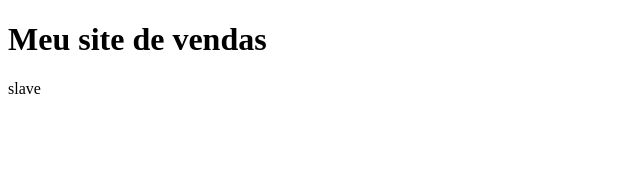
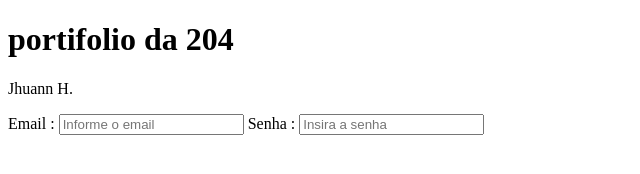
Before and after one commit to Jhuann-9047/Java204, a plain HTML site: page index.html in a window 1280 px wide. Shown: the whole page, without its empty margins (0-640 px from the left). Drawn offline with Linux system fonts and the light colour scheme.

Commit message:
segunda versao do meu site

```diff
--- a/index.html
+++ b/index.html
@@ -6,7 +6,11 @@
     <title>meu site</title>
 </head>
 <body>
-    <h1>Meu site de vendas</h1>
-    <p>slave</p>
+    <h1>portifolio da 204</h1>
+    <p>Jhuann H.</p>
+    <label>Email : </label>
+    <input type="email" placeholder="Informe o email">
+    <label>Senha :</label>
+    <input type="password" placeholder="Insira a senha">
 </body>
 </html>
```
